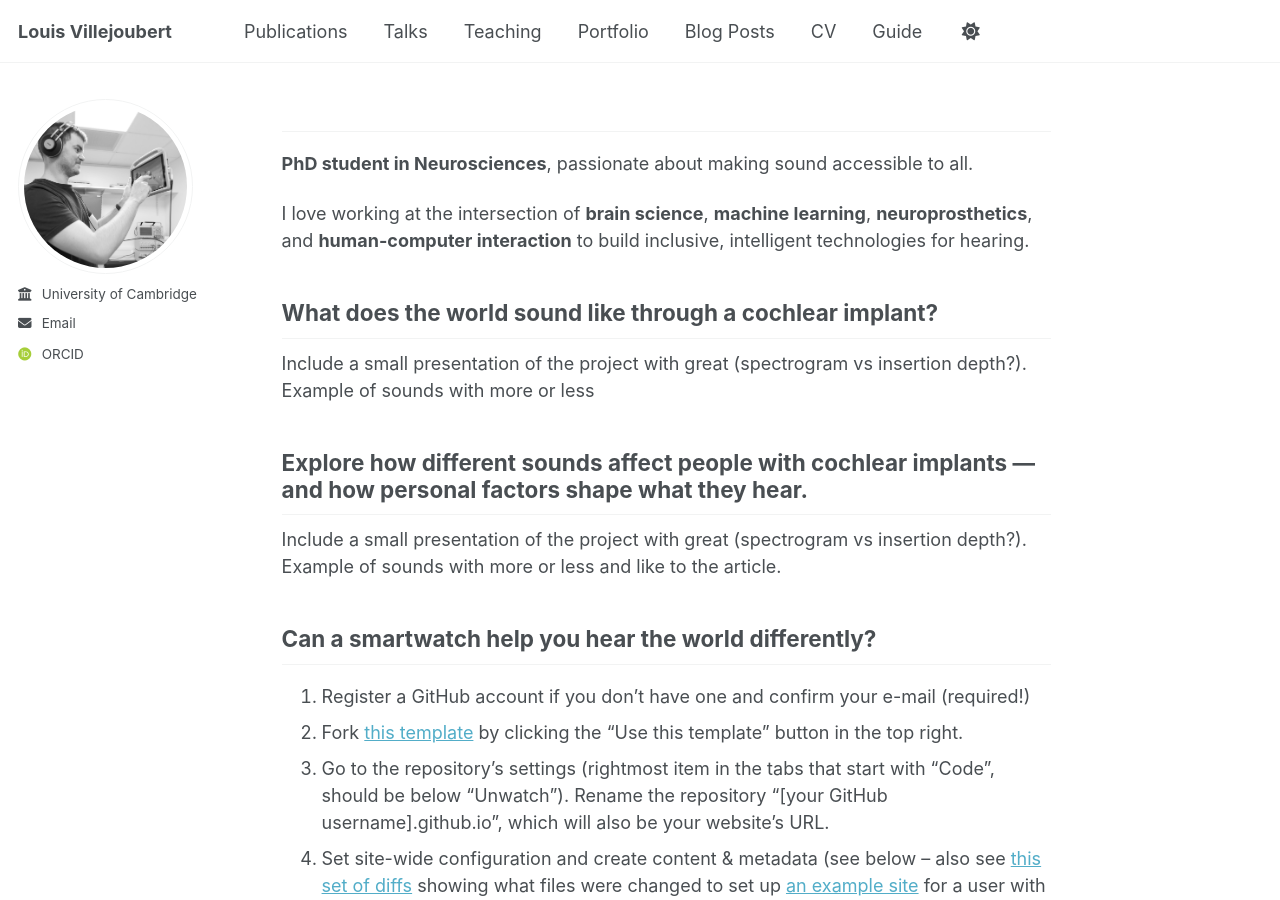
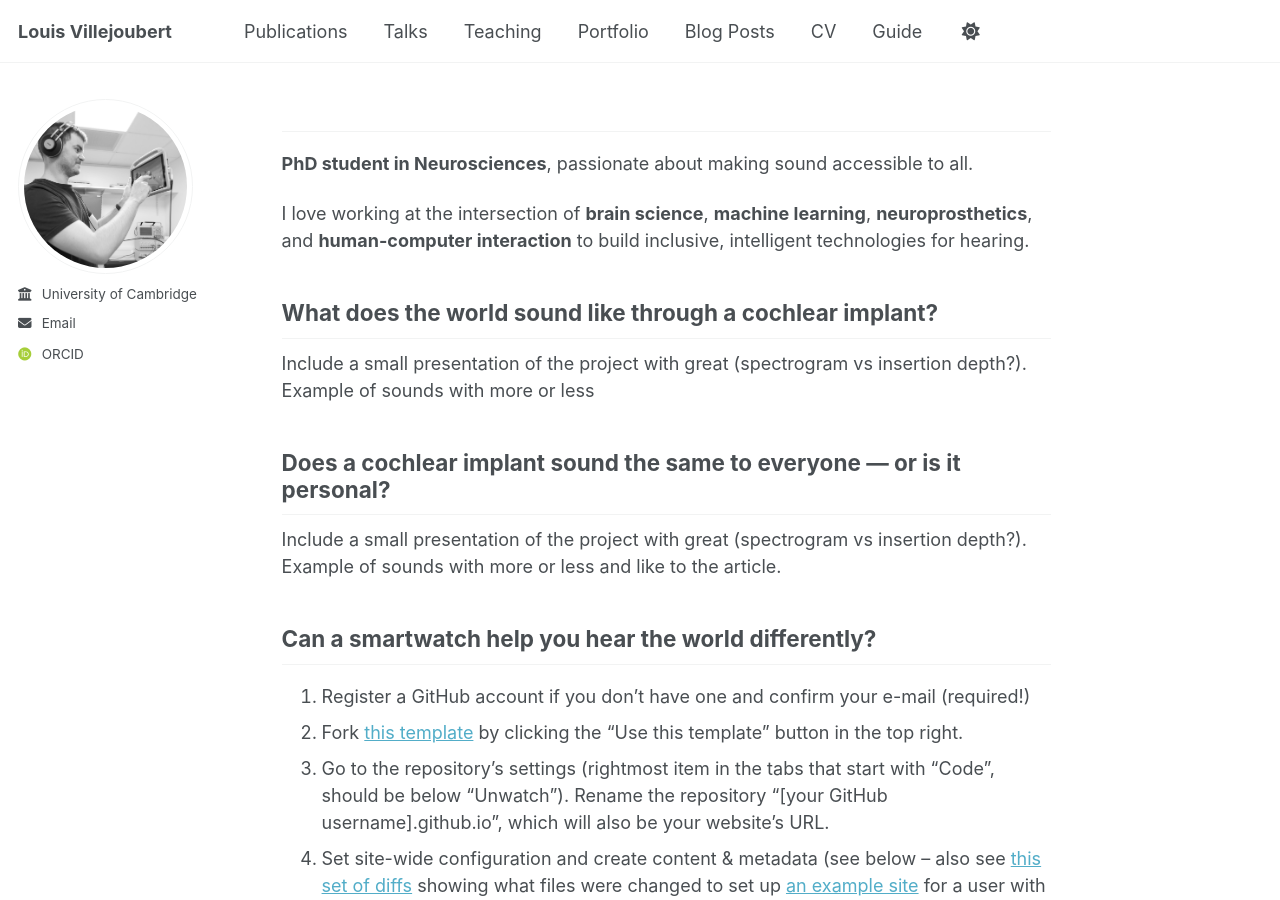
Before and after one commit to VillejoubertLouis/villejoubertlouis.github.io, a Jekyll site: the page built from _pages/about.md, in a window 1280 px wide and 900 px high. Built offline with Jekyll 4.4.1, drawn with Linux system fonts in a browser that asks for light colours; some web fonts are replaced.

Commit message:
Update about.md

```diff
--- a/_pages/about.md
+++ b/_pages/about.md
@@ -23,7 +23,7 @@ Include a small presentation of the project with great (spectrogram vs insertion
 
 
 
-Explore how different sounds affect people with cochlear implants — and how personal factors shape what they hear.
+Does a cochlear implant sound the same to everyone — or is it personal?
 ------
 Include a small presentation of the project with great (spectrogram vs insertion depth?). Example of sounds with more or less and like to the article.
 
```
